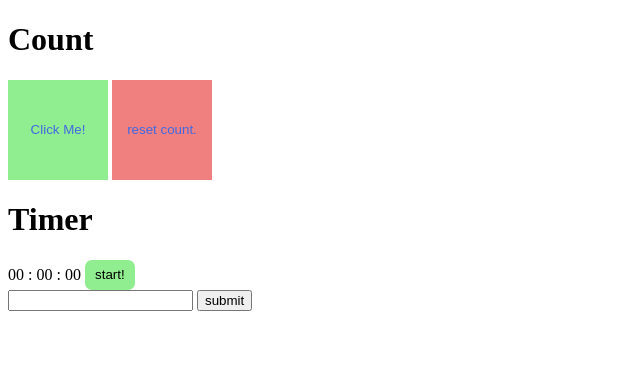
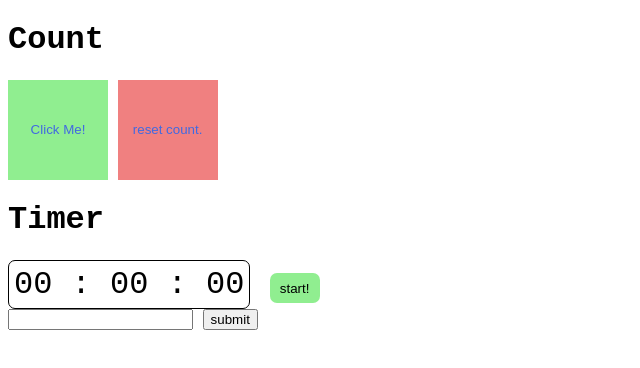
Before and after one commit to devbyP/sample, a website: page public/index.html in a window 1280 px wide. Shown: the whole page, without its empty margins (0-640 px from the left). Drawn offline with Linux system fonts and the light colour scheme.

Commit message:
font and timer

```diff
--- a/public/index.html
+++ b/public/index.html
@@ -16,11 +16,13 @@
   <h1>Timer</h1>
 
   <div class="timer-warpper">
-    <span class="hour">00</span>
-    <span class="seperator">:</span>
-    <span class="minute">00</span>
-    <span class="seperator">:</span>
-    <span class="second">00</span>
+    <div class="timer">
+      <span class="hour">00</span>
+      <span class="seperator">:</span>
+      <span class="minute">00</span>
+      <span class="seperator">:</span>
+      <span class="second">00</span>
+    </div>
     <button id="trigger-timer" class="start-button">start!</button>
   </div>
 
--- a/public/main.css
+++ b/public/main.css
@@ -1,3 +1,7 @@
+body {
+  font-family: 'Courier New', Courier, monospace;
+}
+
 .big-button {
   width: 100px;
   height: 100px;
@@ -29,6 +33,18 @@
   border-radius: 7px;
 }
 
+.timer-warpper {
+  font-size: 2rem;
+  position: relative;
+  text-decoration: none;
+}
+.timer {
+  display: inline-block;
+  border: 1px solid black;
+  border-radius: 7px;
+  padding: 5px;
+}
+
 .start-button {
   background: lightgreen;
 }
```
